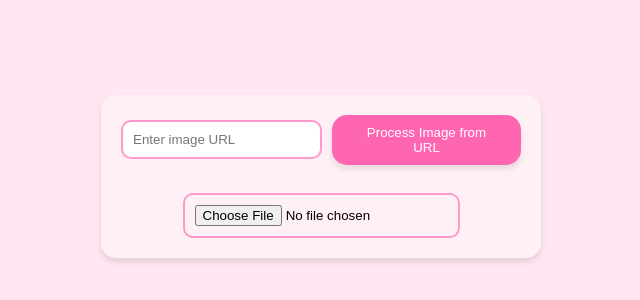
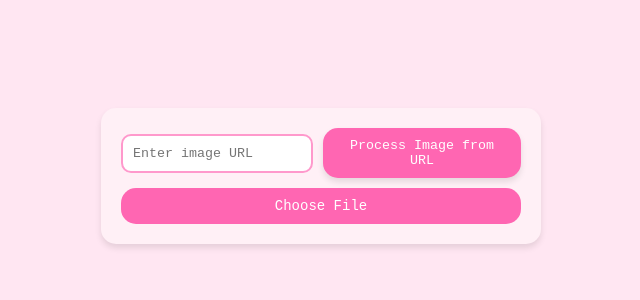
Before and after one commit to cranberrymuffin/ascii-art, a React (Vite) app: page / in a window 1280 px wide. Shown: the part 224-524 px from the top of the page, without its empty margins (319-959 px from the left). Built offline with nearby package versions, Linux system fonts and the light colour scheme.

Commit message:
seperate useEffect for font size

```diff
--- a/src/App.tsx
+++ b/src/App.tsx
@@ -41,10 +41,13 @@ const App = () => {
   useEffect(() => {
     fitText();
     // Re-run fitting when text changes
+  }, [asciiArt]);
+
+  useEffect(() => {
     if (preRef.current) {
       preRef.current.style.fontSize = `${fontSize}px`;
     }
-  }, [asciiArt, fontSize]);
+  }, [fontSize]);
 
   const asciiChars: string[] = ['@', '#', '8', '&', 'o', ':', '*', '.', ' '];
 
@@ -197,13 +200,18 @@ const App = () => {
                   Process Image from URL
                 </button>
               </div>
-              <br />
+              <div>
                 <input
                   type="file"
+                  id="file-input"
                   onChange={handleFileChange}
                   accept="image/*"
                   className="file-input"
                 />
+                <label htmlFor="file-input" className="file-input-label">
+                  Choose File
+                </label>
+              </div>
             </>
           )}
         </div>
--- a/src/style.css
+++ b/src/style.css
@@ -1,7 +1,7 @@
 /* Overall body background */
 body {
   background-color: #ffe6f2; /* soft pastel pink */
-  font-family: 'Arial', sans-serif;
+  font-family: 'Courier New', monospace;
   margin: 0;
 }
 
@@ -20,7 +20,7 @@ body {
   align-items: center;
   text-align: center;
   white-space: pre-wrap;
-  font-family: 'Monospace', sans-serif;
+  font-family: 'Courier New', monospace;
   font-size: 12px;
   color: hotpink;
   background-color: #fff0f6; /* pastel pink background */
@@ -66,10 +66,12 @@ body {
   gap: 10px;
   align-items: center;
   width: 100%;
+  margin-bottom: 10px;
 }
 
 /* Input field for URL */
 .input-field {
+  font-family: 'Courier New', monospace;
   box-sizing: border-box;
   flex: 1;
   padding: 10px;
@@ -80,6 +82,7 @@ body {
 
 /* Process button */
 .process-btn {
+  font-family: 'Courier New', monospace;
   padding: 10px 20px;
   background-color: #ff66b2;
   color: white;
@@ -93,10 +96,28 @@ body {
 .process-btn:hover {
   background-color: #ff4da6;
 }
-/* File input */
+
+/* Hide actual file input */
 .file-input {
-  margin-top: 10px;
-  padding: 10px;
-  border: 2px solid #ff99cc;
-  border-radius: 10px;
+  display: none;
 }
+
+/* Label styled as a button */
+.file-input-label {
+  display: inline-block;
+  width: 100%;
+  padding: 10px 20px;
+  background-color: #ff66b2;
+  color: white;
+  border: none;
+  border-radius: 15px;
+  cursor: pointer;
+  text-align: center;
+  font-size: 14px;
+  transition: background-color 0.3s ease;
+  box-sizing: border-box; /* Ensures the label does not overflow */
+}
+
+.file-input-label:hover {
+  background-color: #ff4da6;
+}
```
Lines whose indentation alone changed are shown as unchanged.
